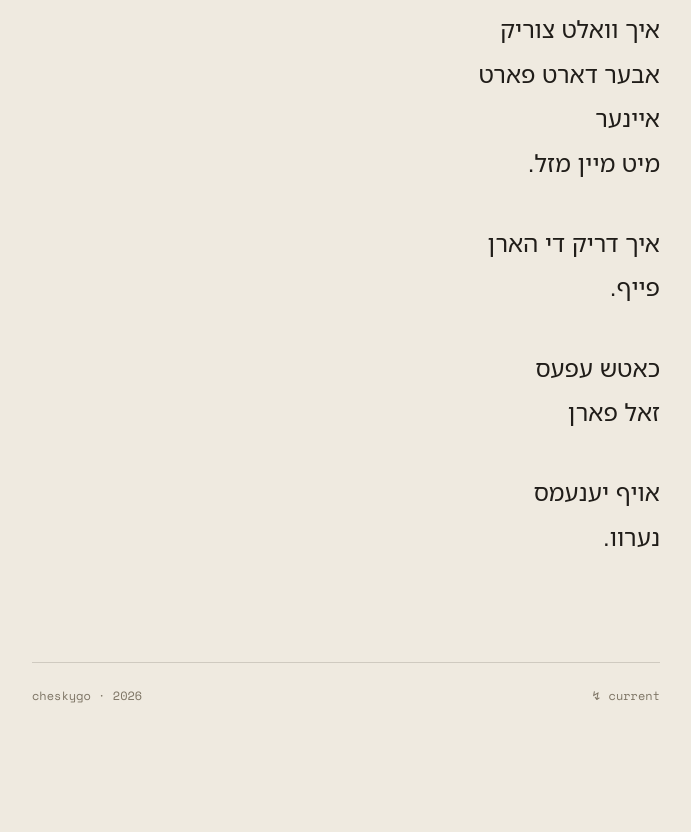
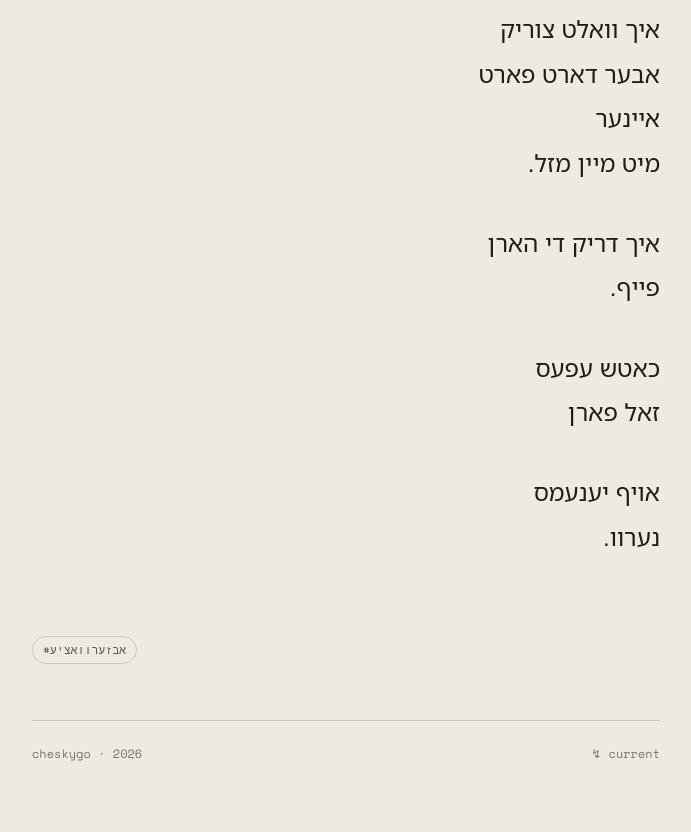
Before and after one commit to chesky8626-ui/cheskygo-site, a plain HTML site: page cheskygo-site/poems/tzepipn.html in a window 1280 px wide. Shown: the part 1278-2110 px from the top of the page, without its empty margins (294-985 px from the left). Before the commit the page ends 2052 px from the top, so only its background shows below. Drawn offline with nearby package versions, Linux system fonts and the light colour scheme.

Commit message:
publish:

```diff
--- a/cheskygo-site/poems/tzepipn.html
+++ b/cheskygo-site/poems/tzepipn.html
@@ -68,6 +68,7 @@
         <span class="rline">נערוו.</span>
       </div>
     </div>
+    <div class="rtags"><a href="../index.html?q=%D7%90%D7%91%D7%96%D7%A2%D7%A8%D7%95%D7%95%D7%90%D7%A6%D7%99%D7%A2">#אבזערוואציע</a></div>
     <div class="rfoot"><span>cheskygo · 2026</span><span>↯ current</span></div>
   </div>
   <script>
```
